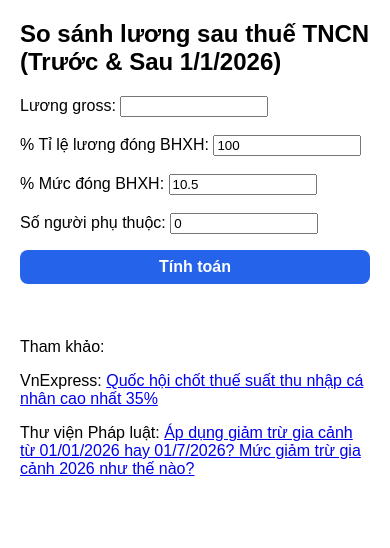
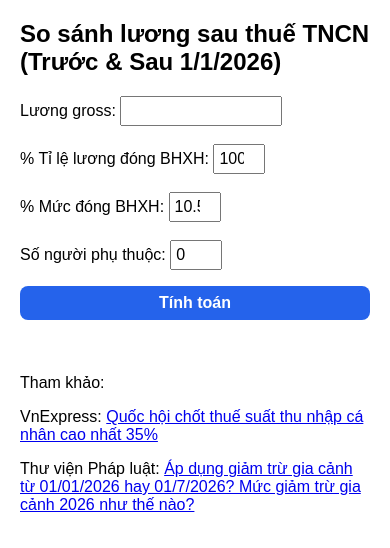
Before and after one commit to txhuy/salary-net-calculator-2026, a plain HTML site: page salaryNetCalculator.html in a window 390 px wide. Drawn offline with Linux system fonts and the light colour scheme.

Commit message:
Fix input text size to avoid auto zoom in safari iphone

```diff
--- a/salaryNetCalculator.html
+++ b/salaryNetCalculator.html
@@ -12,7 +12,11 @@
         }
 
         input {
-            width: 140px;
+            width: 150px;
+        }
+
+        input.short {
+            width: 40px;
         }
 
         table {
@@ -69,6 +73,10 @@
         }
 
         @media (max-width: 768px) {
+            input {
+                font-size: 16px;
+                padding: 4px;
+            }
 
             table,
             thead,
@@ -132,19 +140,20 @@
     <h2>So sánh lương sau thuế TNCN (Trước & Sau 1/1/2026)</h2>
 
     <label>Lương gross:
-        <input type="text" id="gross" oninput="formatCurrency(this)">
+        <input type="text" inputmode="numeric" pattern="[0-9]*" autocomplete="off" autocorrect="off" spellcheck="false"
+            oninput="formatCurrency(this)">
     </label><br><br>
 
     <label>% Tỉ lệ lương đóng BHXH:
-        <input type="number" id="bhSalary" value="100">
+        <input class="short" type="number" id="bhSalary" value="100">
     </label><br><br>
 
     <label>% Mức đóng BHXH:
-        <input type="number" id="bhRate" value="10.5">
+        <input class="short" type="number" id="bhRate" value="10.5">
     </label><br><br>
 
     <label>Số người phụ thuộc:
-        <input type="number" id="dependents" value="0">
+        <input class="short" type="number" id="dependents" value="0">
     </label><br>
 
     <div class="btn-wrapper">
```
